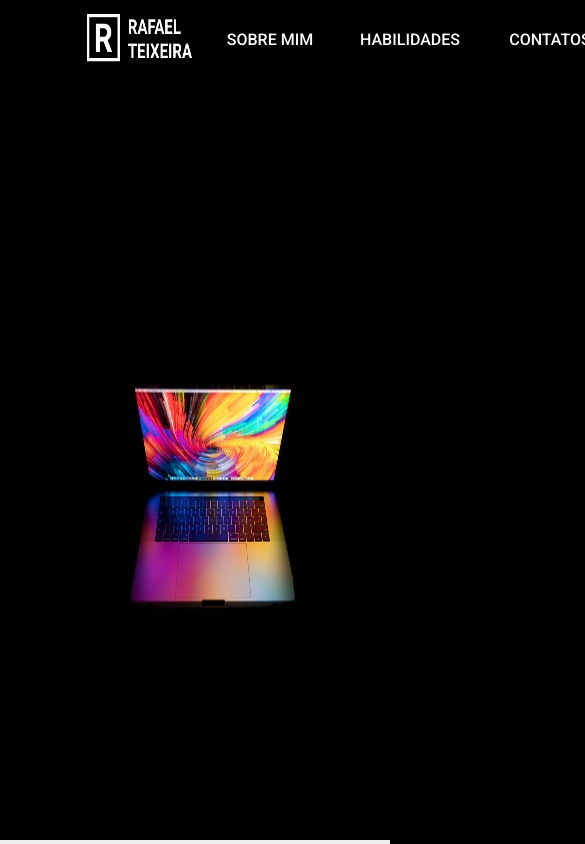
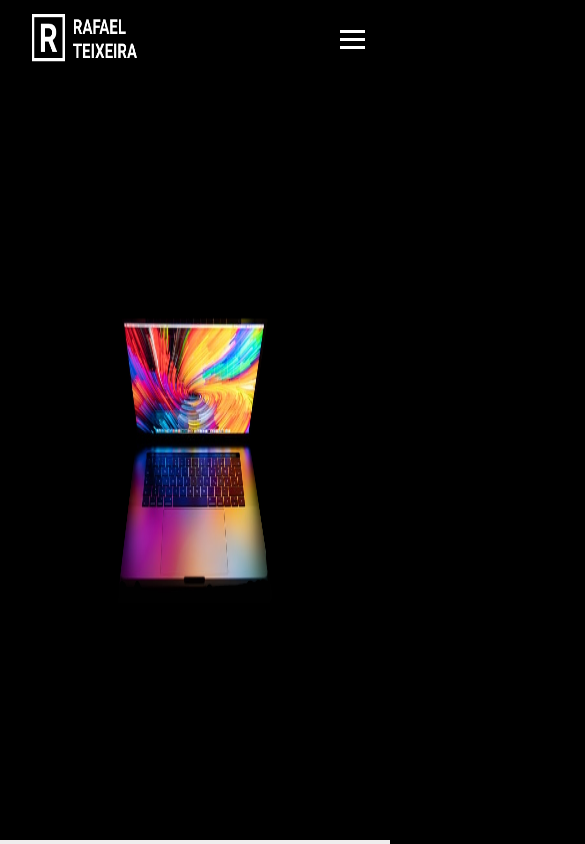
Before and after one commit to teixeira83/PortfolioFrontEnd, a React (Create React App) app: page / in a window 390 px wide. Shown: the top 844 px of the page, 585 px wide, since content can reach past the window. Built offline with nearby package versions, Linux system fonts and the light colour scheme; a web font is replaced by a local one.

Commit message:
created responsive media queries

```diff
--- a/src/App.js
+++ b/src/App.js
@@ -5,6 +5,6 @@ import "slick-carousel/slick/slick-theme.css";
 
 export default function App() {
   return (
-    <Home />
+      <Home />
   );
 }
--- a/src/components/Banner/styles.js
+++ b/src/components/Banner/styles.js
@@ -21,8 +21,6 @@ export const Title = styled.h1`
 `
 
 export const NotebookImage = styled.img`
-    margin-left: 50px;
-    margin-top: ${GAPS.big};
-    width: 50%;
+    width: 40%;
     height: 40%;
 `
--- a/src/components/Contact/index.js
+++ b/src/components/Contact/index.js
@@ -5,10 +5,10 @@ export default function Contact() {
     return (
         <Container id="contact">
             <SectionTitle color='white' title='Contatos'/>
-            <Text>
-                Resta alguma dúvida? Pode entrar em contato comigo preenchendo os campos abaixo
-            </Text>
             <FormContainer>
+                <Text>
+                    Resta alguma dúvida? Pode entrar em contato comigo preenchendo os campos abaixo.
+                </Text>
                 <FormContact />
             </FormContainer>
             <SocialIcons />
--- a/src/components/Contact/styles.js
+++ b/src/components/Contact/styles.js
@@ -1,5 +1,6 @@
 import styled from 'styled-components';
 import { COLORS } from '../../assets/css/settings/colors';
+import { GAPS } from '../../assets/css/settings/gaps';
 
 export const Container = styled.div`
     width: 100%;
@@ -15,13 +16,15 @@ export const Container = styled.div`
 export const Text = styled.p`
     color: ${COLORS.secondary};
     font-size: 20px;
-    width: 40%;
+    width: 100%;
     line-height: 25px;
-    margin-top: 40px;
+    margin: ${GAPS.small} auto;
+    text-align: center;
 `
 
 export const FormContainer = styled.div`
-    margin-top: 60px;
     width: 80%;
-    height: 40%;
+    display: flex;
+    flex-direction: column;
+    margin: ${GAPS.medium} auto;
 `
--- a/src/components/FormContact/styles.js
+++ b/src/components/FormContact/styles.js
@@ -4,17 +4,28 @@ import { GAPS } from '../../assets/css/settings/gaps';
 export const Container = styled.div`
     display: flex;
     flex-direction: row;
-    justify-content:center;
+    justify-content: center;
     text-align: center;
-    margin-bottom: ${GAPS.big};
+    width: 100%;
+    margin-top: ${GAPS.small};
+    margin-bottom: ${GAPS.medium};
+    @media (max-width: 720px) {
+        flex-direction: column;
+    }
+
 `
 
 export const TextArea = styled.textarea`
-    width: 500px;
-    height: 200px;
-    margin-right: ${GAPS.medium};
+    width: 400px;
+    height: 30vh;
     resize: none;
     font-size: 14px;
+    margin-right: ${GAPS.medium};
+    margin-bottom: ${GAPS.small};
+
+    @media (max-width: 720px) {
+        width: 98%;
+    }
 `
 
 export const InformationContainer = styled.div`
@@ -27,6 +38,11 @@ export const FormInput = styled.input`
     margin-bottom: ${GAPS.small};
     height: 40px;
     font-size: 14px;
+    margin-bottom: ${GAPS.small};
+
+    @media (max-width: 720px) {
+        width: 98%;
+    }
 `
 
 export const FormButton = styled.input`
@@ -36,4 +52,9 @@ export const FormButton = styled.input`
     color: #ffffff;
     font-weight: bold;
     font-size: 16px;
+
+    @media (max-width: 720px) {
+        width: 98%;
+        height: 10vh;
+    }
 `
--- a/src/components/NavBar/index.js
+++ b/src/components/NavBar/index.js
@@ -1,6 +1,6 @@
 import React from 'react';
 
-import { Logo, NavigationBar, NavList, NavListOption, NavListOptionLink } from './styles';
+import { Logo, MenuBar, MenuContainer, NavigationBar, NavList, NavListOption, NavListOptionLink } from './styles';
 
 import logo from '../../assets/img/logo.png'
 
@@ -22,6 +22,11 @@ export default function NavBar() {
                     <NavListOptionLink href="#contact">CONTATOS</NavListOptionLink>
                 </NavListOption>
             </NavList>
+            <MenuContainer>
+                <MenuBar />
+                <MenuBar />
+                <MenuBar />
+            </MenuContainer>
         </NavigationBar>
     )
 }
--- a/src/components/NavBar/styles.js
+++ b/src/components/NavBar/styles.js
@@ -14,7 +14,7 @@ export const NavigationBar = styled.nav`
 export const Logo = styled.img`
     width: 120px;
     height: 60px;
-    margin-left: ${GAPS.big};
+    margin-left: ${GAPS.small};
 `
 
 export const NavList = styled.ul`
@@ -56,7 +56,7 @@ export const NavListOptionLink = styled.a`
 export const NavListOption = styled.li`
     position: relative;
     padding: 0 20px;
-    height: 60%;
+    height: 50%;
     display: flex;
     &:before {
         content: "";
@@ -91,4 +91,28 @@ export const NavListOption = styled.li`
     &:hover ${NavListOptionLink}:nth-child(n){
         color: ${COLORS.primary};
     }
+
+    @media(max-width: 720px) {
+        display: none;
+    }
 `
+
+export const MenuContainer = styled.div`
+    height: 100%;
+    margin-top: 50px;
+    margin-right: ${GAPS.small};
+
+    @media(min-width: 720px) {
+        display: none;
+    }
+`
+
+export const MenuBar = styled.span`
+    display: block;
+    width: 25px;
+    height: 3px;
+    margin: 5px auto;
+    -webkit-transition: all 0.3s ease-in-out;
+    transition: all 0.3s ease-in-out;
+    background-color: #ffffff;
+`
--- a/src/components/SectionTitle/styles.js
+++ b/src/components/SectionTitle/styles.js
@@ -6,4 +6,8 @@ export const Title = styled.h1`
     font-size: 60px;
     text-align: center;
     margin-top: 60px;
+
+    @media (max-width: 720px) {
+        font-size: 45px;
+    }
 `
--- a/src/components/SkillSquare/styles.js
+++ b/src/components/SkillSquare/styles.js
@@ -3,7 +3,7 @@ import { COLORS } from '../../assets/css/settings/colors';
 import { GAPS } from '../../assets/css/settings/gaps';
 
 export const Container = styled.div`
-    min-width: 150px;
+    width: 150px;
     height: 150px;
     background-color: ${COLORS.secondary};
     box-shadow: 0 0 1em grey;
@@ -12,6 +12,10 @@ export const Container = styled.div`
     justify-content: center;
     align-items: center;
     margin: ${GAPS.small} ${GAPS.small};
+
+    @media (max-width: 720px) {
+        margin: ${GAPS.smaller} ${GAPS.smaller};
+    }
 `
 
 export const Title = styled.span`
--- a/src/components/Skills/styles.js
+++ b/src/components/Skills/styles.js
@@ -13,7 +13,7 @@ export const Container = styled.div`
 `
 
 export const SkillsContainer = styled.div`
-    width: 80%;
+    width: 90%;
     display: flex;
     flex-wrap: wrap;
     margin: ${GAPS.medium} auto;
--- a/src/pages/Home/styles.js
+++ b/src/pages/Home/styles.js
@@ -15,6 +15,10 @@ export const AboutMeContainer = styled.div`
 export const ImageAbout = styled.img`
     height: 90vh;
     margin: auto;
+
+    @media (max-width: 720px) {
+        display: none;
+    }
 `
 
 export const ProfileContainer = styled.div`
```
Also changed, not shown: src/assets/img/notebook.png.
